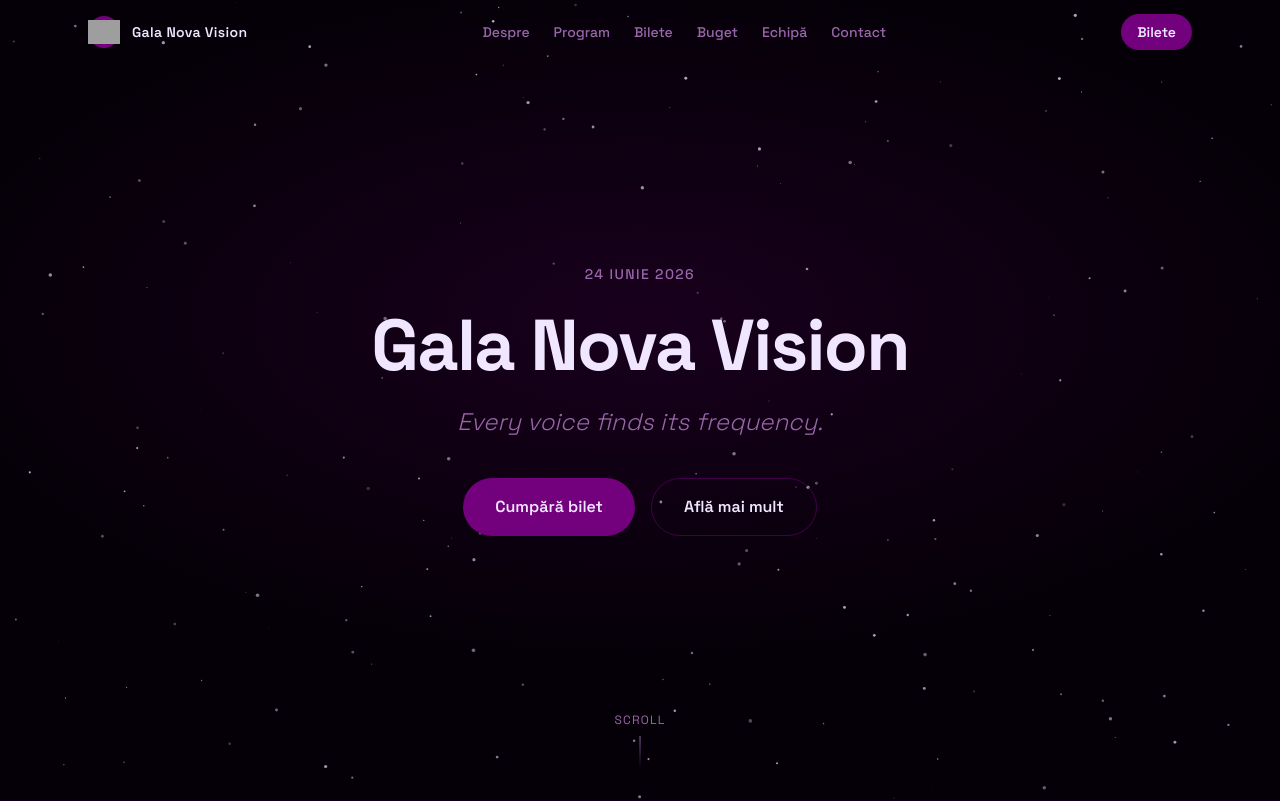
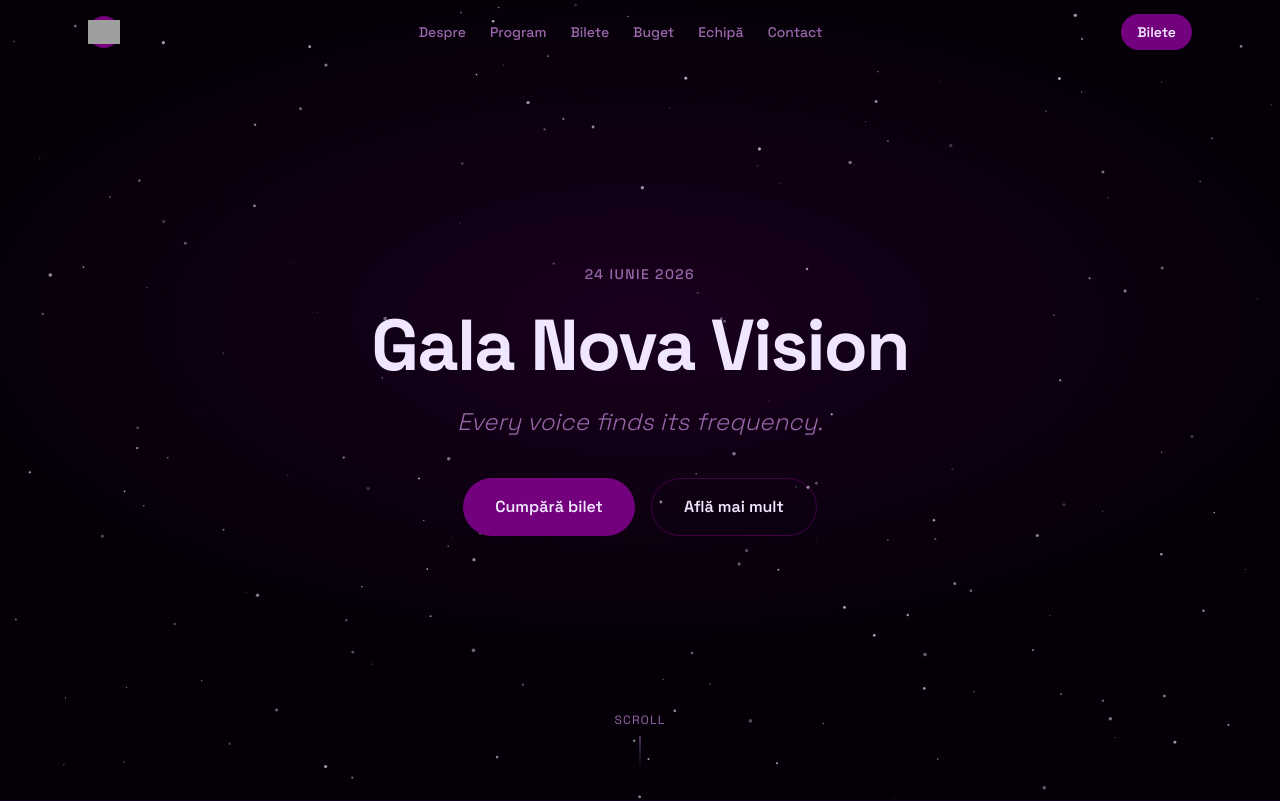
Before and after one commit to OctaCoreWasTaken/banometruWeb, a Next.js app: page / in a window 1280 px wide. Shown: the top 801 px of the page. Built offline with nearby package versions, Linux system fonts and the light colour scheme; grey boxes are pictures that could not be loaded.

Commit message:
couple of fixes

```diff
--- a/src/components/Navbar.tsx
+++ b/src/components/Navbar.tsx
@@ -51,9 +51,6 @@ export default function Navbar({ content }: Props) {
               NS
             </div>
           </div>
-          <span className="font-semibold text-bright tracking-wide text-sm sm:text-base">
-            {content.meta.siteName}
-          </span>
         </a>
 
         {/* Desktop links */}
```
